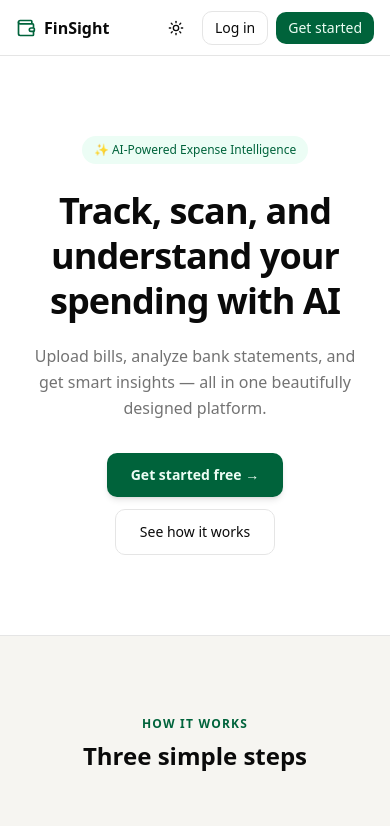
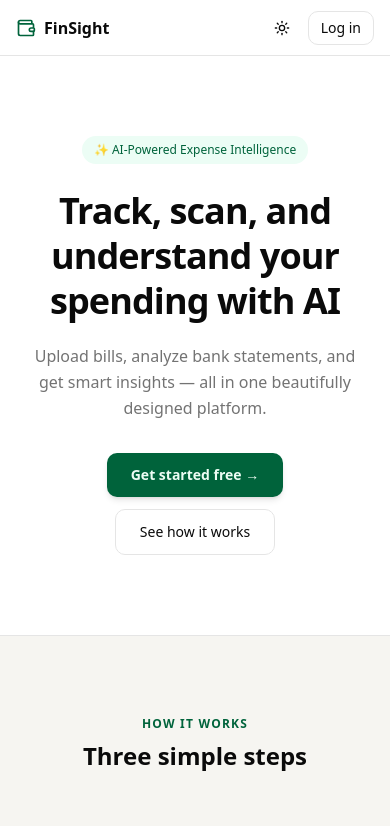
Before and after one commit to Prishakarthika27/finsight-expense-platform, a Next.js app in the folder frontend/: page /home in a window 390 px wide. Shown: the top 826 px of the page. Built offline with nearby package versions, Linux system fonts and the light colour scheme.

Commit message:
fix: hide Get started button on mobile navbar

```diff
--- a/frontend/src/app/(public)/home/page.tsx
+++ b/frontend/src/app/(public)/home/page.tsx
@@ -50,7 +50,7 @@ export default function HomePage() {
           <Wallet className="h-5 w-5 text-primary" />
           <span className="text-base font-semibold">FinSight</span>
         </div>
-        <div className="hidden md:flex items-center gap-6">
+        <div className="hidden md:flex items-center gap-6" style={{display: 'none'}}>
           <a href="#features" className="text-sm font-medium text-muted-foreground hover:text-foreground transition-colors">
             Features
           </a>
@@ -66,7 +66,7 @@ export default function HomePage() {
           <Link href="/login" className="text-sm px-3 py-1.5 rounded-lg border border-border hover:bg-muted transition-colors">
             Log in
           </Link>
-          <Link href="/register" className="text-sm px-3 py-1.5 rounded-lg bg-primary text-primary-foreground hover:opacity-90 transition-opacity font-medium">
+          <Link href="/register" className="hidden md:block text-sm px-3 py-1.5 rounded-lg bg-primary text-primary-foreground hover:opacity-90 transition-opacity font-medium">
             Get started
           </Link>
         </div>
```
